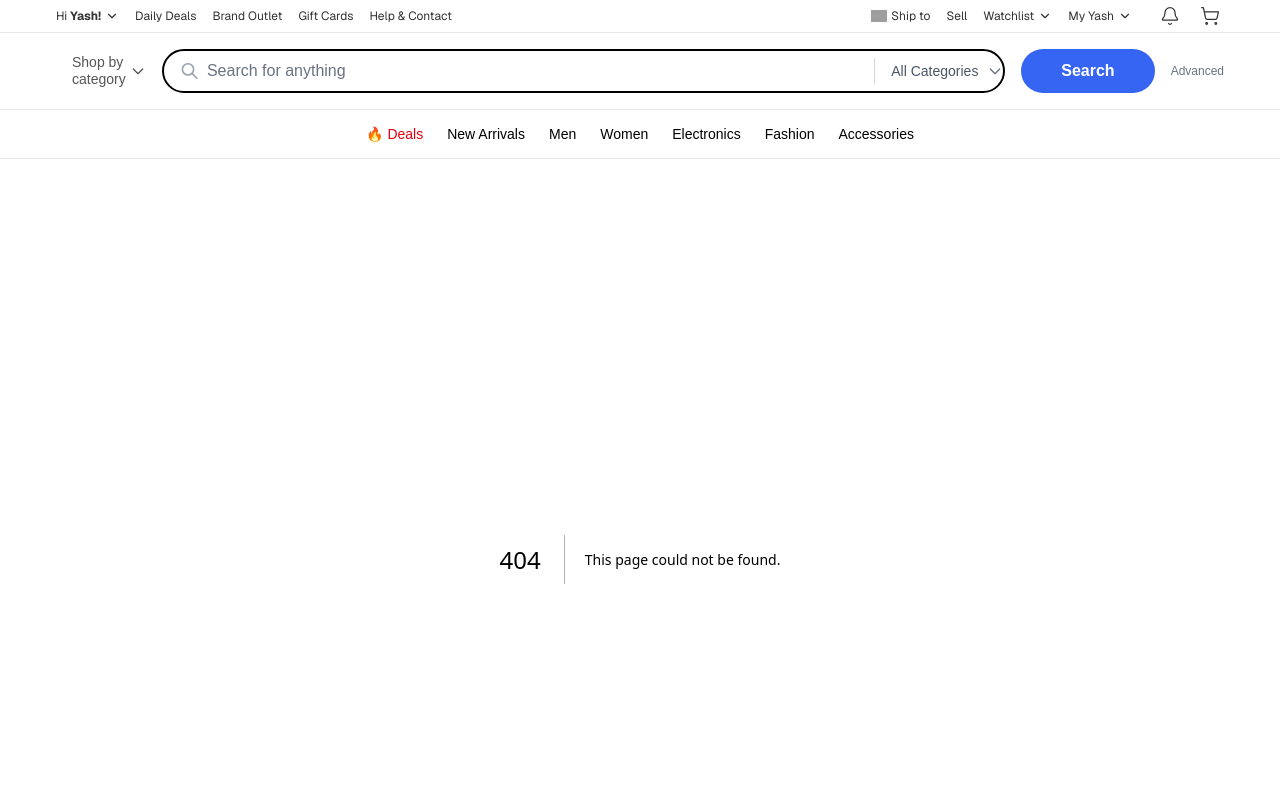
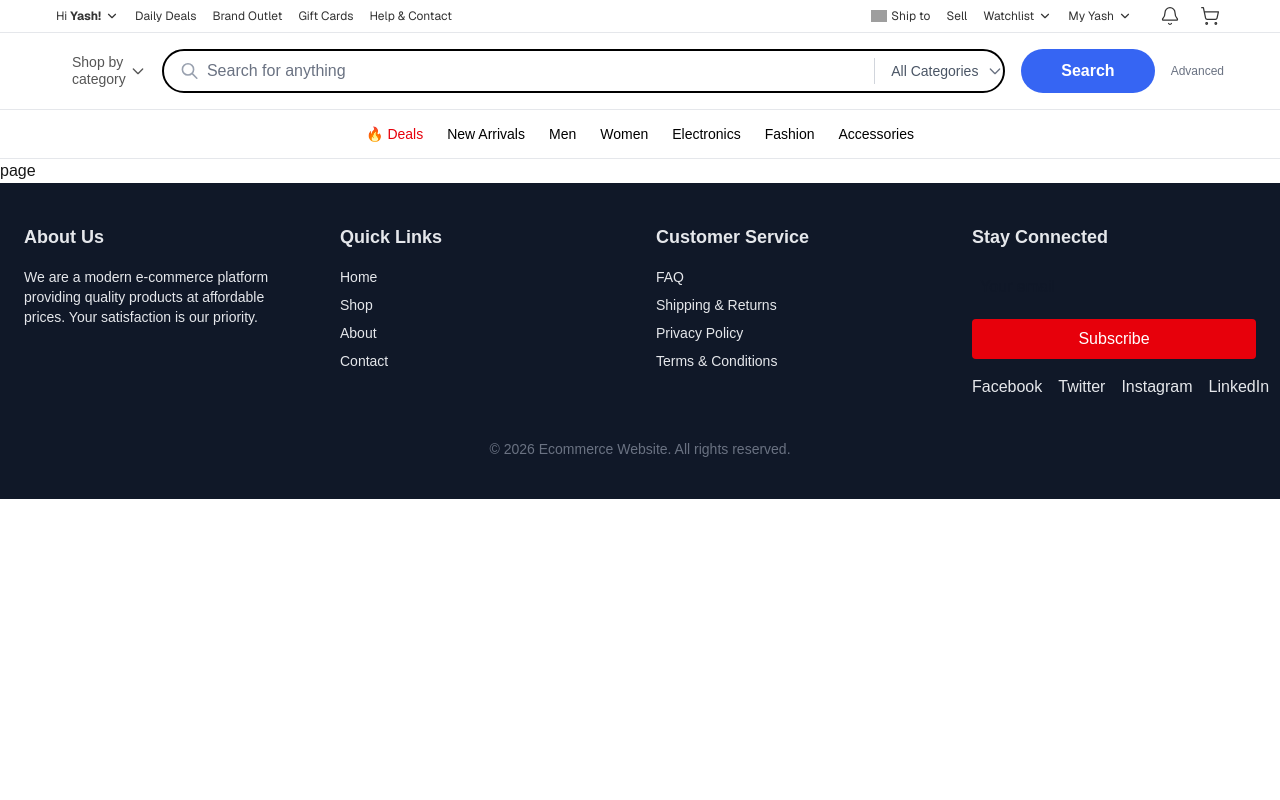
Before and after one commit to yasarahasini/Ecommerce-website, a Next.js app in the folder frontend/: page /giftcards in a window 1280 px wide. Before the commit this address had no page. Shown: the top 800 px of the page. Built offline with nearby package versions, Linux system fonts and the light colour scheme; grey boxes are pictures that could not be loaded.

Commit message:
update pages

```diff
--- /dev/null
+++ b/frontend/app/(user)/brandoutlet/page.tsx
@@ -0,0 +1,9 @@
+import React from 'react'
+
+const page = () => {
+  return (
+    <div>page</div>
+  )
+}
+
+export default page
--- /dev/null
+++ b/frontend/app/(user)/giftcards/page.tsx
@@ -0,0 +1,9 @@
+import React from 'react'
+
+const page = () => {
+  return (
+    <div>page</div>
+  )
+}
+
+export default page
--- /dev/null
+++ b/frontend/app/(user)/help/page.tsx
@@ -0,0 +1,9 @@
+import React from 'react'
+
+const page = () => {
+  return (
+    <div>page</div>
+  )
+}
+
+export default page
--- a/frontend/app/components/nav.tsx
+++ b/frontend/app/components/nav.tsx
@@ -24,9 +24,9 @@ const Navbar: React.FC = () => {
             <ChevronDown size={14} className="ml-1" />
           </div>
           <Link href="/#deals" className="hover:underline">Daily Deals</Link>
-          <a href="#" className="hover:underline">Brand Outlet</a>
-          <a href="#" className="hover:underline">Gift Cards</a>
-          <a href="#" className="hover:underline">Help & Contact</a>
+          <Link href="/brandoutlet" className="hover:underline">Brand Outlet</Link>
+          <Link href="/giftcards" className="hover:underline">Gift Cards</Link>
+          <Link href="/help" className="hover:underline">Help & Contact</Link>
         </div>
 
         <div className="flex items-center space-x-4">
```
